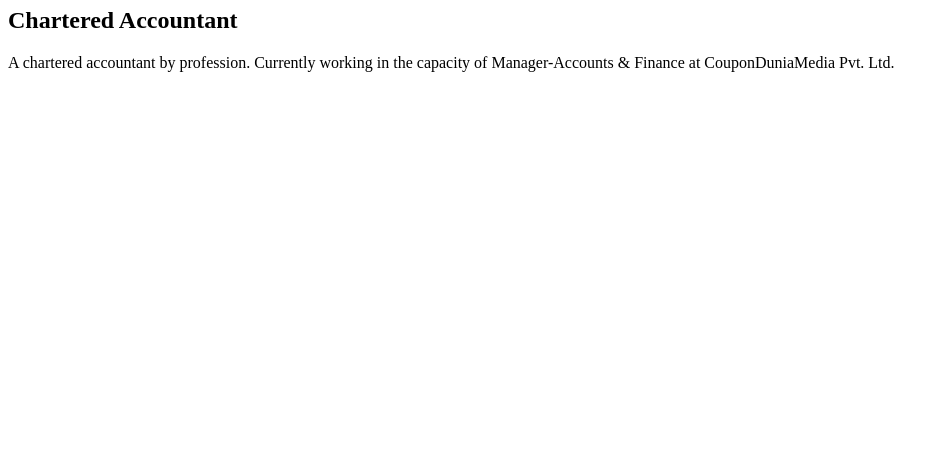
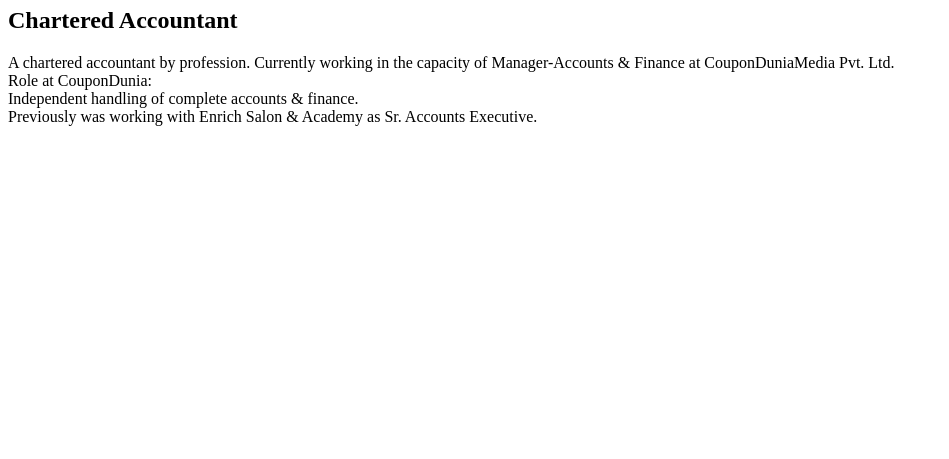
Before and after one commit to avinashjaiswal/avinashjaiswal.github.io, a plain HTML site: page index.html in a window 1280 px wide. Shown: the part 341-800 px from the top of the page, without its empty margins (0-949 px from the left). Drawn offline with Linux system fonts and the light colour scheme.

Commit message:
CA Avinash Jaiswal

```diff
--- a/index.html
+++ b/index.html
@@ -7,6 +7,6 @@
     <body>
 	<img src="images/1-1.jpg" alt="photo" width="304" height="256"/>
         <h1>Avinash Jaiswal</h1><h2>Chartered Accountant</h2>
-	<p1>A chartered accountant by profession. Currently working in the capacity of Manager-Accounts & Finance at CouponDuniaMedia Pvt. Ltd.</p1>
+	<p1>A chartered accountant by profession. Currently working in the capacity of Manager-Accounts & Finance at CouponDuniaMedia Pvt. Ltd.<br>Role at CouponDunia:<br>Independent handling of complete accounts & finance.<br> Previously was working with Enrich Salon & Academy as Sr. Accounts Executive.</p1>
     </body>
 </html>
```
